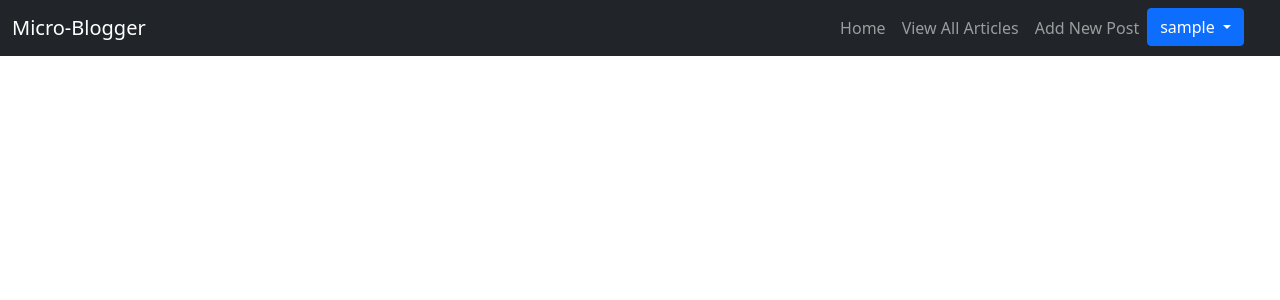
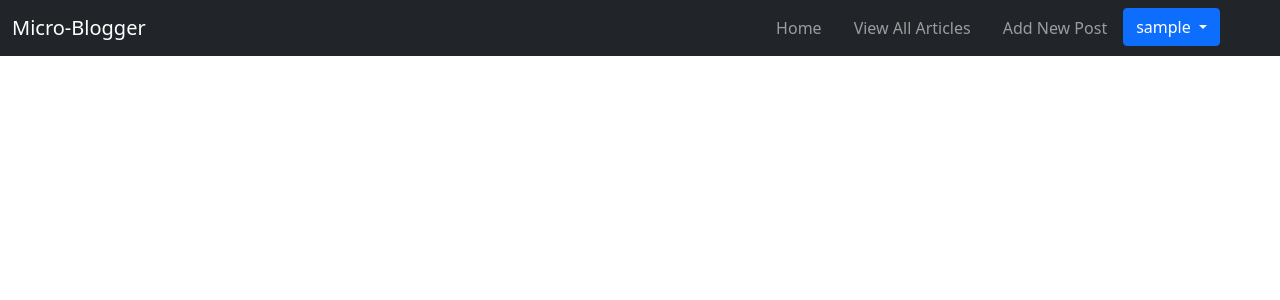
Before and after one commit to KevonneM/KM-Micro-Blogger, a Django app: page /articles/ in a window 1280 px wide. Shown: the top 300 px of the page. Run offline with Django 3.2, Linux system fonts and the light colour scheme; the visitor is signed in with stand-in values (Sample User, id 1); data that the repository does not hold is empty; some libraries are stand-ins or nearby versions.

Commit message:
edited nav dropdown button

```diff
--- a/templates/article_list.html
+++ b/templates/article_list.html
@@ -4,7 +4,7 @@
 
 {% block content %}
     {% for article in object_list %}
-        <div class="card">
+        <div class="card mt-5">
             <div class="card-header">
                 <span class="font-weight-bold"><a href="{% url 'article_detail' article.pk %}">{{ article.title }}</a></span> &middot;
                 <span class="text-muted">by {{ article.author }} | {{ article.date }}</span>
--- a/templates/base.html
+++ b/templates/base.html
@@ -23,16 +23,16 @@ initial-scale=1, shrink-to-fit=no">
           {% if user.is_authenticated %}
 
           <div class="collapse navbar-collapse" id="navbarNavAltMarkup">
-            <div class="navbar-nav ms-auto me-4">
-              <a class="nav-link" aria-current="page" href="{% url 'home' %}">Home</a>
-              <a class="nav-link" href="{% url 'article_list' %}">View All Articles</a>
-              <a class="nav-link" href="{% url 'article_new' %}">Add New Post</a>
+            <div class="navbar-nav ms-auto me-5">
+              <a class="nav-link mx-2" aria-current="page" href="{% url 'home' %}">Home</a>
+              <a class="nav-link mx-2" href="{% url 'article_list' %}">View All Articles</a>
+              <a class="nav-link mx-2" href="{% url 'article_new' %}">Add New Post</a>
 
               <div class="dropdown">
                 <button class="btn btn-primary dropdown-toggle" type="button" id="dropdownMenuButton1" data-bs-toggle="dropdown" aria-expanded="false">
                   {{ user.username }}
                 </button>
-                <ul class="dropdown-menu" aria-labelledby="dropdownMenuButton1">
+                <ul class="dropdown-menu dropdown-menu-end" aria-labelledby="dropdownMenuButton1">
                   <li><a class="dropdown-item" href="{% url 'password_change' %}">Change Password</a></li>
                   <li><a class="dropdown-item" href="{% url 'logout' %}">Log Out</a></li>
                 </ul>
@@ -44,11 +44,11 @@ initial-scale=1, shrink-to-fit=no">
           {% else %}
 
           <div class="collapse navbar-collapse" id="navbarNavAltMarkup">
-            <div class="navbar-nav ms-auto">
-              <a class="nav-link" aria-current="page" href="{% url 'home' %}">Home</a>
-              <a class="nav-link" href="{% url 'signup' %}">Sign up</a>
-              <a class="nav-link" href="{% url 'login' %}">Log in</a>
-              <a class="nav-link" href="{% url 'password_reset' %}">Forgot Password?</a>
+            <div class="navbar-nav ms-auto me-5">
+              <a class="nav-link mx-2" aria-current="page" href="{% url 'home' %}">Home</a>
+              <a class="nav-link mx-2" href="{% url 'signup' %}">Sign up</a>
+              <a class="nav-link mx-2" href="{% url 'login' %}">Log in</a>
+              <a class="nav-link mx-2" href="{% url 'password_reset' %}">Forgot Password?</a>
             </div>
           </div>
 
```
